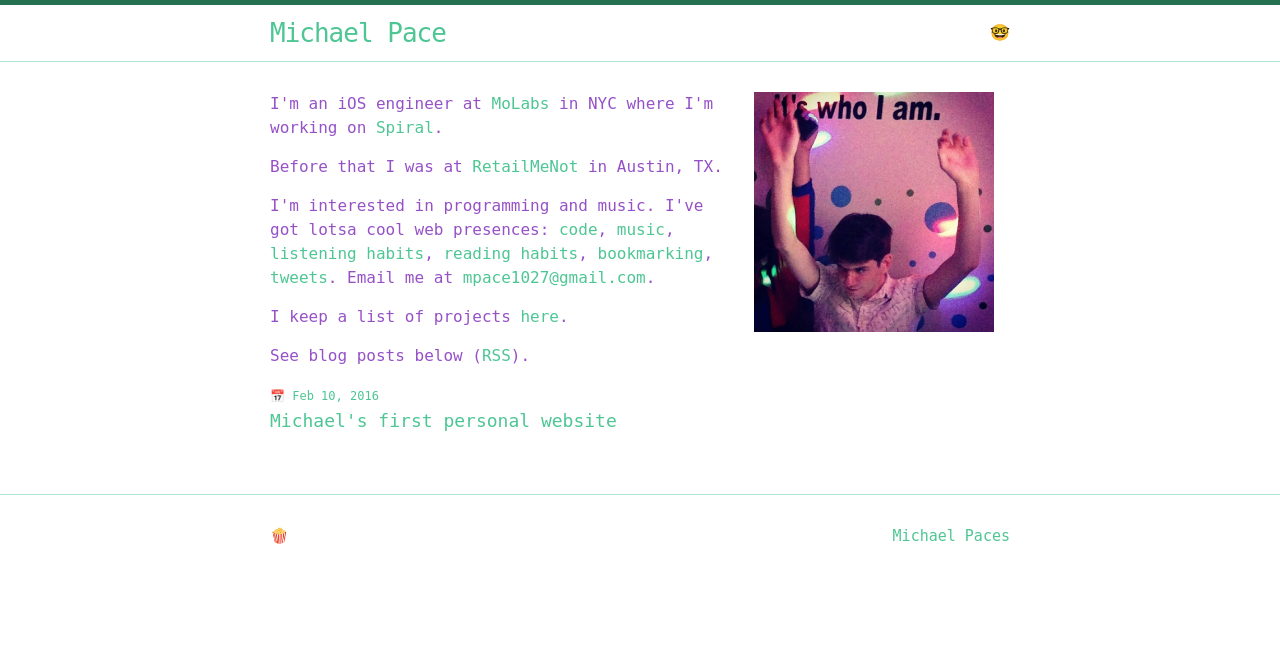
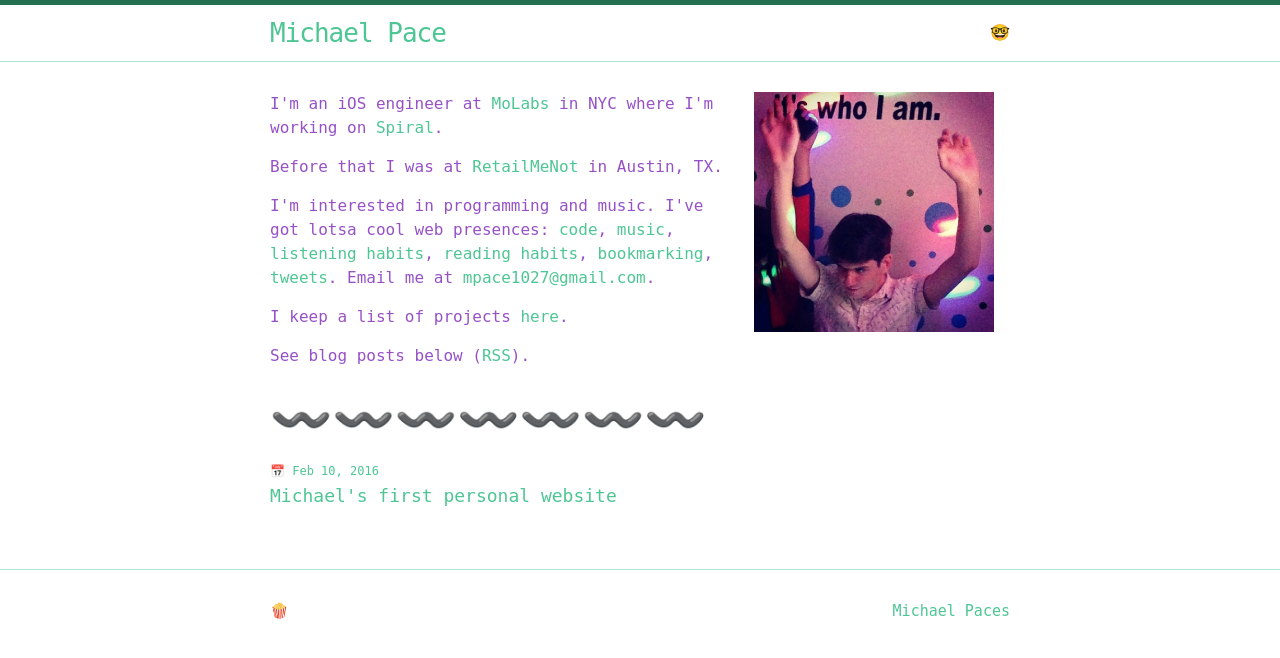
Before and after one commit to michaelpace/personal_website, a Jekyll site: the page built from _pages/index.html, in a window 1280 px wide. Shown: the top 658 px of the page. Built offline with Jekyll 4.4.1, drawn with Linux system fonts in a browser that asks for light colours.

Commit message:
more formatting!

```diff
--- a/_config.yml
+++ b/_config.yml
@@ -10,7 +10,7 @@ title: Michael Pace
 description: > # this means to ignore newlines until "baseurl:"
   🍿
 baseurl: "" # the subpath of your site, e.g. /blog
-url: "http://yourdomain.com" # the base hostname & protocol for your site
+url: "http://michaelpaces.com" # the base hostname & protocol for your site
 include: ['_pages']
 
 # Build settings
--- a/_pages/index.html
+++ b/_pages/index.html
@@ -12,6 +12,7 @@ permalink: /
   <p>I'm interested in programming and music. I've got lotsa cool web presences: <a href="https://github.com/michaelpace">code</a>, <a href="https://soundcloud.com/onionslice">music</a>, <a href="http://www.last.fm/user/mspasta/">listening habits</a>, <a href="https://www.goodreads.com/user/show/44054775-mchl-pc">reading habits</a>, <a href="https://www.are.na/mchl-pc/channels">bookmarking</a>, <a href="https://twitter.com/incrediblepasta/">tweets</a>. Email me at <a href="mailto:mpace1027@gmail.com">mpace1027@gmail.com</a>.</p>
   <p>I keep a list of projects <a href="/projects">here</a>.</p>
   <p>See blog posts below (<a href="/feed.xml">RSS</a>).</p>
+  <span class="emoji-divider">〰️〰️〰️〰️〰️〰️〰️</span>
 
   <ul class="post-list">
     {% for post in site.posts %}
--- a/_sass/_layout.scss
+++ b/_sass/_layout.scss
@@ -15,6 +15,10 @@
     font-size: $small-font-size;
     padding: 0px 4px;
     margin-left: 10px;
+}
+
+.emoji-divider {
+    font-size: 50px;
 }
 
 /**
```
